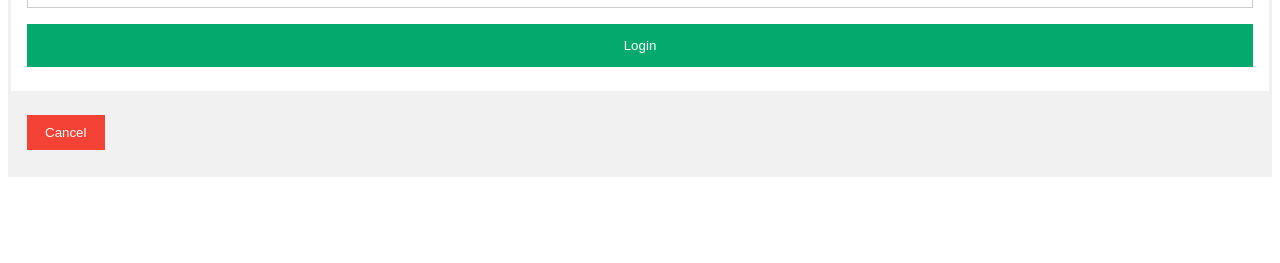
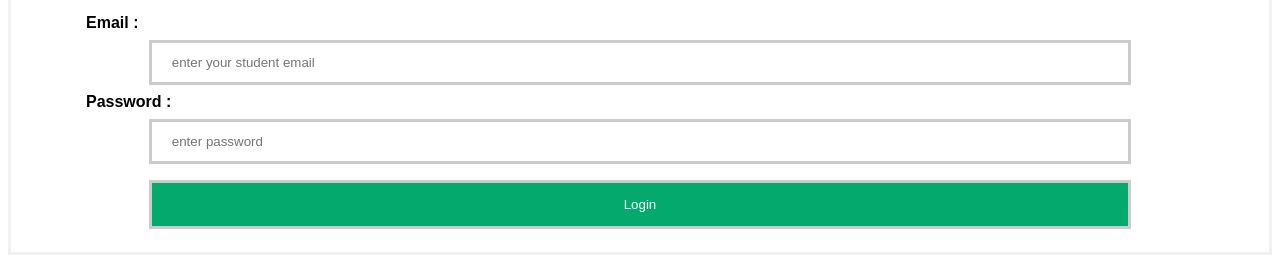
Before and after one commit to Cockantdice/StreamRoom, a Flask app: page / in a window 1280 px wide. Shown: the part 630-893 px from the top of the page. Before the commit the page ends 807 px from the top, so only its background shows below. Run offline with Flask 3, Linux system fonts and the light colour scheme.

Commit message:
beautified the login hmtl page

```diff
--- a/templates/login.html
+++ b/templates/login.html
@@ -7,11 +7,11 @@ body {font-family: Arial, Helvetica, sans-serif;}
 form {border: 3px solid #f1f1f1;}
 
 input[type=text], input[type=password] {
-  width: 100%;
+  width: 80%;
   padding: 12px 20px;
   margin: 8px 0;
   display: inline-block;
-  border: 1px solid #ccc;
+  border: 3px solid #ccc;
   box-sizing: border-box;
 }
 
@@ -20,33 +20,33 @@ button {
   color: white;
   padding: 14px 20px;
   margin: 8px 0;
-  border: none;
+  border:3px solid #ccc;
   cursor: pointer;
-  width: 100%;
+  width: 80%;
+}
+label{
+   padding-right: 30px;
 }
 
 button:hover {
   opacity: 0.8;
 }
-
-.cancelbtn {
-  width: auto;
-  padding: 10px 18px;
-  background-color: #f44336;
+.labels{
+  padding-left:80
 }
 
 .imgcontainer {
   text-align: center;
-  margin: 24px 0 12px 0;
+  margin: 24px 0 20px 0;
 }
 
 img.avatar {
-  width: 40%;
+  width: 55%;
   border-radius: 50%;
 }
 
 .container {
-  padding: 16px;
+  padding: 15px;
 }
 
 span.psw {
@@ -57,25 +57,22 @@ span.psw {
 </style>
 </head>
 <body>
-<center><h3>Welcome to StreamRoom</h3></center>
+<center><h3>Welcome to streamroom</h3></center>
 <form action="/action_page.php" method="post">
   <div class="imgcontainer">
     <img src="https://sagea.org.za/wp-content/uploads/2022/06/SAGEA_affiliate-logos-2-1031x550.png" class="avatar">
   </div>
 
   <div class="container">
-    <label for="uname"><b>Email :</b></label>
-    <input type="text" placeholder="enter your student eamil" name="uname" required>
+   <label for="uname" style="padding-left: 60px"><b>Email :</b></label><br>
+   <center> <input type="text" placeholder="enter your student email" name="uname" required><br></center>
 
-    <label for="psw"><b>Password :</b></label>
-    <input type="password" placeholder="Enter Password" name="psw" required>
+    <label for="psw" style="padding-left: 60px"><b>Password :</b></label><br>
+    <center><input type="password" placeholder="enter password" name="psw" required><br></center>
 
-    <button type="submit">Login</button>
+   <center><button type="submit">Login</button></center>
   </div>
 
-  <div class="container" style="background-color:#f1f1f1">
-    <button type="button" class="cancelbtn">Cancel</button>
-  </div>
 </form>
 
 </body>
```
